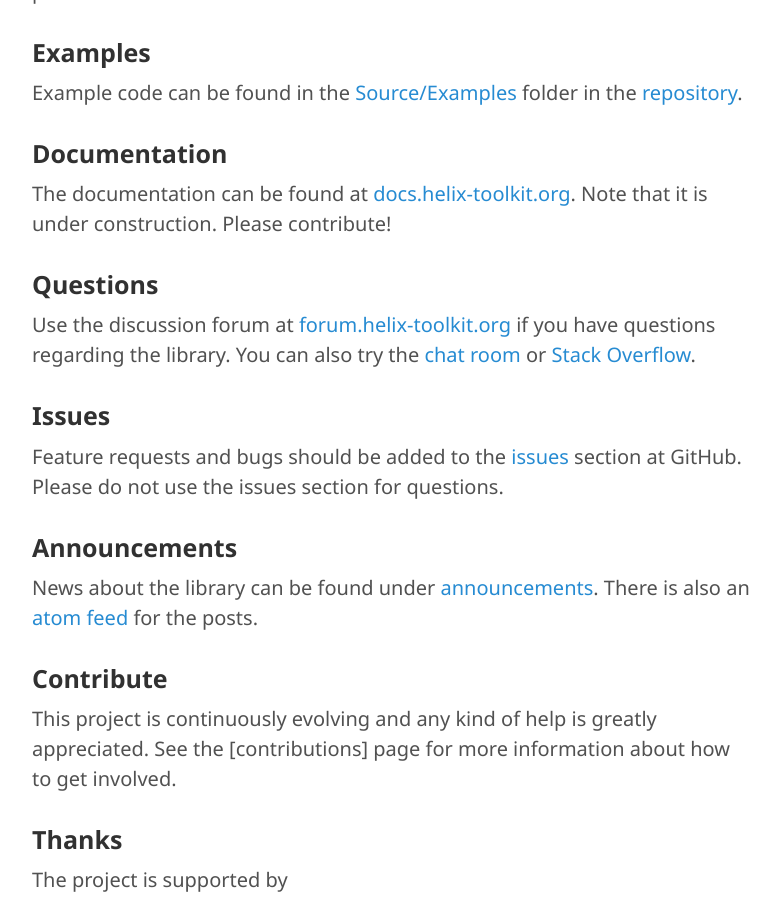
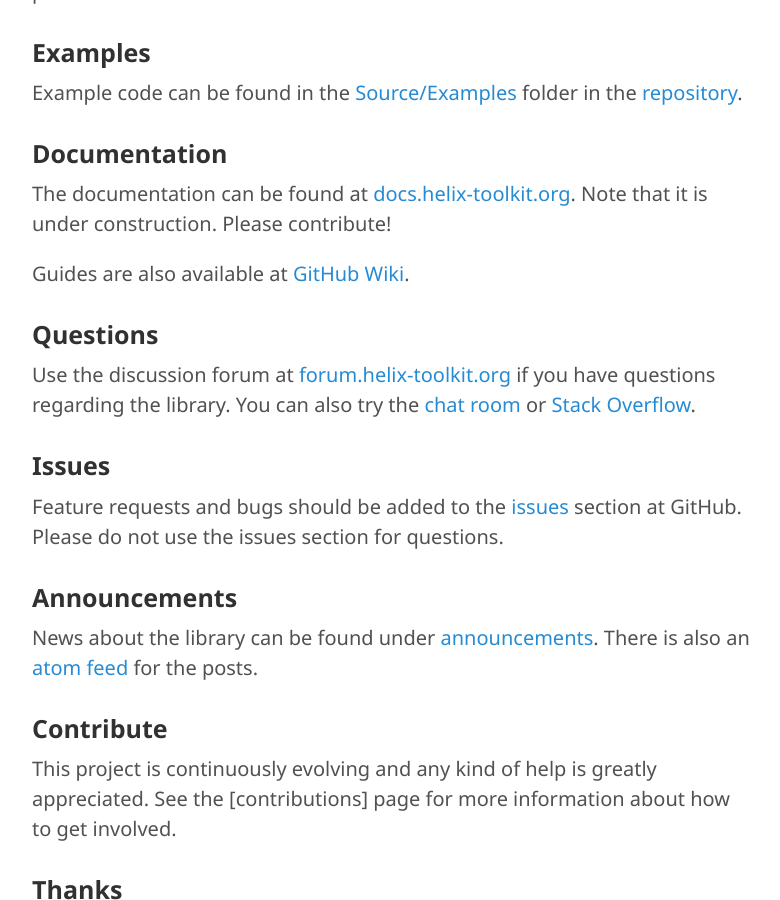
Before and after one commit to helix-toolkit/helix-toolkit.github.io, a Jekyll site: the page built from index.md, in a window 1280 px wide and 900 px high, scrolled down 327 px. Shown: the whole window, without its empty margins (248-1028 px from the left). Built offline with Jekyll 4.4.1, drawn with Linux system fonts in a browser that asks for light colours.

Commit message:
Include the Link to GitHub Wiki

```diff
--- a/index.md
+++ b/index.md
@@ -18,6 +18,8 @@
 ### Documentation
 
 The documentation can be found at [docs.helix-toolkit.org][docs]. Note that it is under construction. Please contribute!
+
+Guides are also available at [GitHub Wiki][wiki].
 
 ### Questions
 
@@ -59,6 +61,7 @@
 [announcements]: http://helix-toolkit.org/announcements/
 [atom feed]: http://helix-toolkit.org/atom.xml
 [docs]: http://docs.helix-toolkit.org/
+[wiki]: https://github.com/helix-toolkit/helix-toolkit/wiki
 
 [repository]: https://github.com/helix-toolkit/helix-toolkit
 [Source/Examples]: https://github.com/helix-toolkit/helix-toolkit/tree/master/Source/Examples
```
